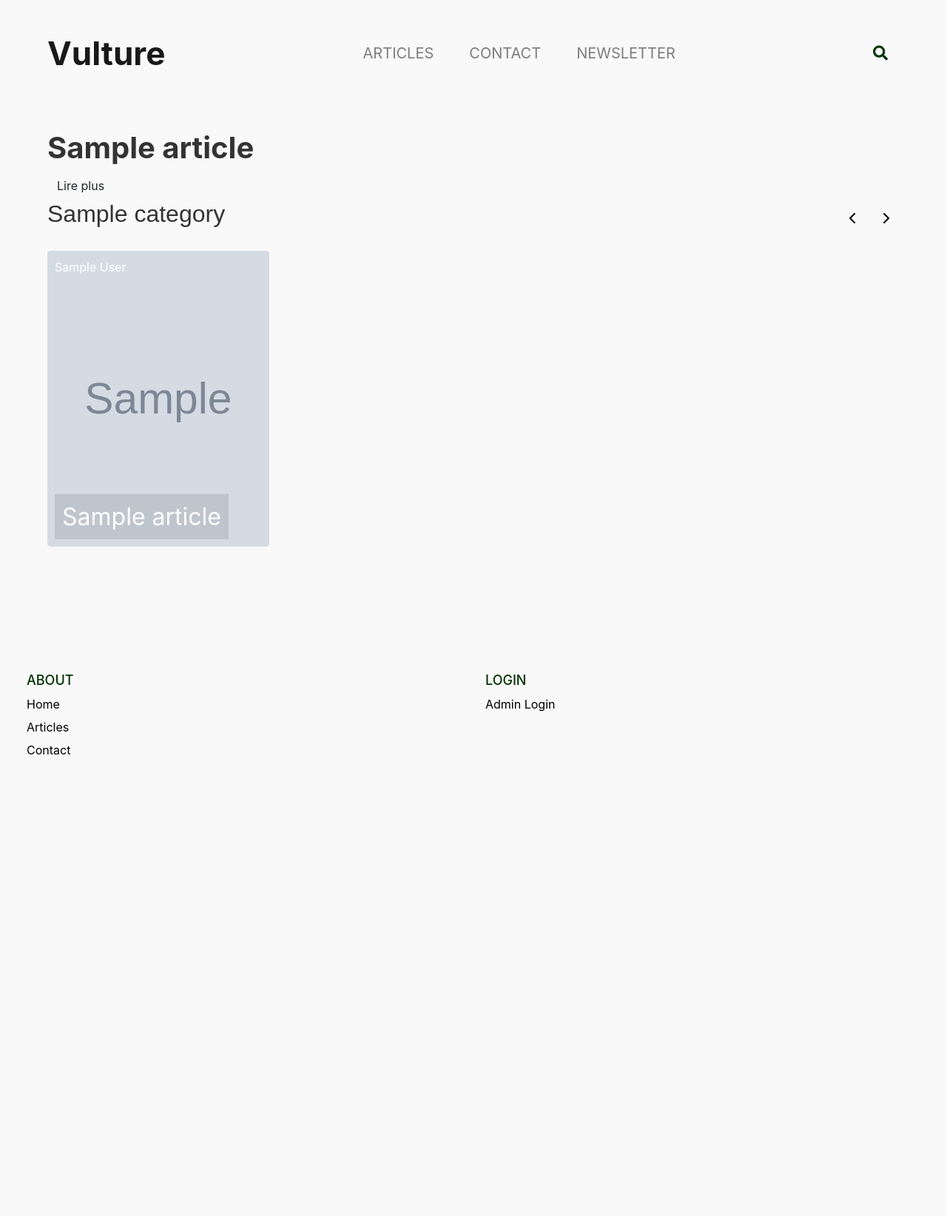
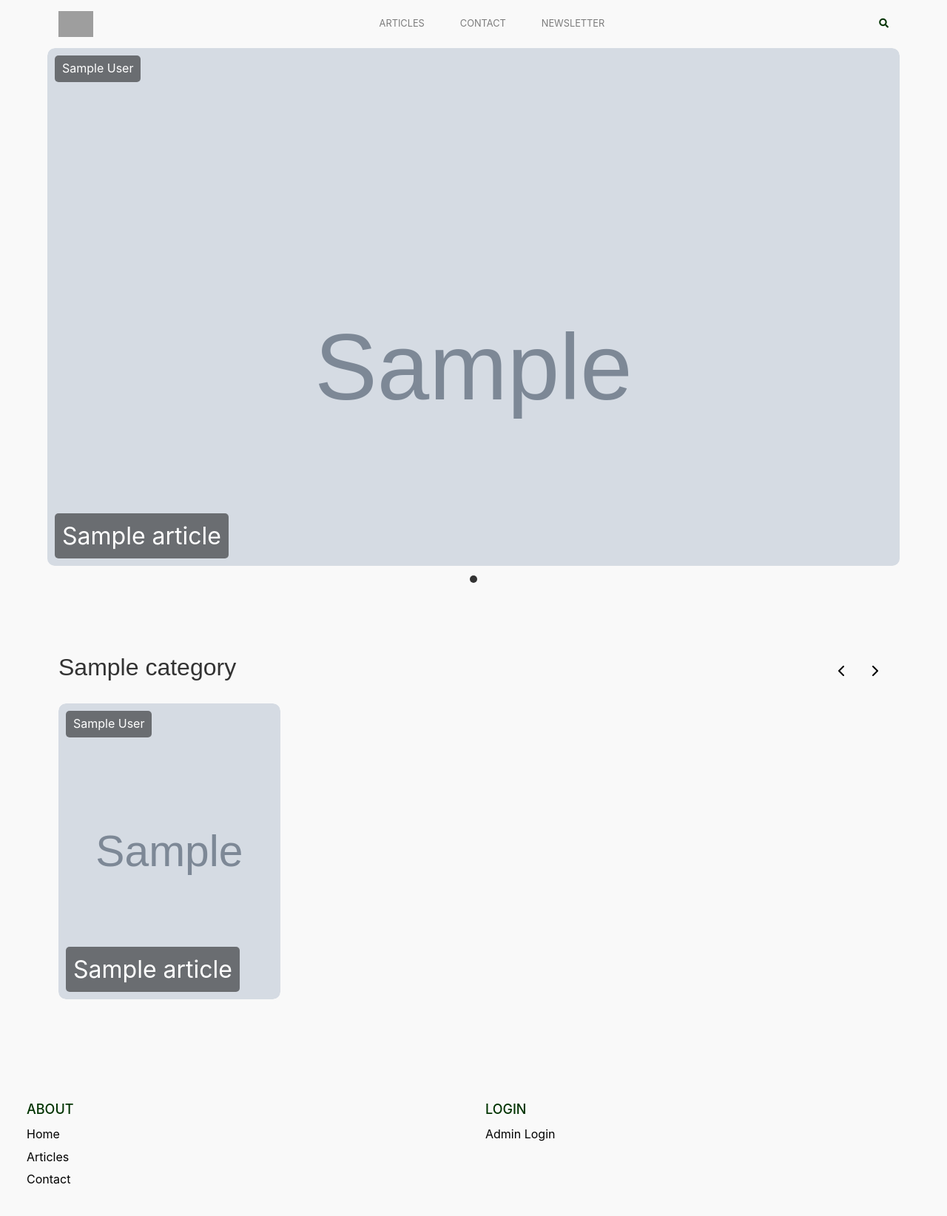
Before and after one commit to vulturescapital/main, a PHP site: page / in a window 1280 px wide. Shown: the whole page at 74% size. Before the commit the page ends 1021 px from the top, so only its background shows below. Run offline with PHP 8.4, Linux system fonts and the light colour scheme; tables that the repository leaves empty or names only in its code hold one stand-in row (values such as "Sample post"); grey boxes marked "Sample" are stand-in pictures; grey boxes are pictures that could not be loaded.

Commit message:
bug fixing on index

```diff
--- a/css/body.css
+++ b/css/body.css
@@ -30,9 +30,8 @@ body {
     flex: 1 0 auto;
 }
 .container {
+    margin-top: 10px;
     width: 90%;
-    padding: 2em 0;
-    margin: 0 auto;
 }
 
 body.light-mode {
--- a/css/header.css
+++ b/css/header.css
@@ -2,25 +2,21 @@
 :root {
     --background-color: #ffffff;
     --text-color-primary: #000000;
-    --text-color-secondary: #666666;
 }
 
-
-/* Header Styles */
-header {
-    color: var(--text-color-light-bis);
+/* Remove default margin and padding from the body */
+body {
+    margin: 0;
     padding: 0;
-    margin: 0;
 }
 
-/* Navbar */
+/* Navbar Styles */
 .navbar {
-    display: flex;
-    justify-content: space-between; /* Space out the items */
-    align-items: center;
+    margin: 0; /* Remove default margin */
+    padding: 0; /* Remove default padding */
     width: 100%;
-    padding: 0;
 }
+
 
 .navbar-brand {
     text-decoration: none;
@@ -44,14 +40,14 @@ header {
     color: var(--text-color-light-bis);
     background-color: transparent;
     text-transform: uppercase;
-    font-size: 1.25rem; /* Increase the font size */
+    font-size: 0.8rem; /* Increase the font size */
     text-decoration: none;
+    padding: 0.5rem 0; /* Adjust padding to bring links closer */
 }
 
 .search-icon .nav-link {
     display: flex; /* Ensure icon is in line */
     align-items: center;
-
 }
 
 /* Search Overlay Styles */
--- a/header.php
+++ b/header.php
@@ -15,6 +15,11 @@
     <link rel="stylesheet" href="../css/body.css">
     <link rel="stylesheet" href="../css/footer.css">
     <link href="https://cdnjs.cloudflare.com/ajax/libs/select2/4.0.13/css/select2.min.css" rel="stylesheet"/>
+    <!-- Flickity CSS -->
+    <link rel="stylesheet" href="https://unpkg.com/flickity@2/dist/flickity.min.css">
+    <!-- Flickity JavaScript -->
+    <script src="https://unpkg.com/flickity@2/dist/flickity.pkgd.min.js"></script>
+
     <link rel="stylesheet" href="https://cdnjs.cloudflare.com/ajax/libs/font-awesome/6.0.0-beta3/css/all.min.css">
     <link rel="stylesheet" href="https://cdnjs.cloudflare.com/ajax/libs/font-awesome/5.15.3/css/all.min.css">
     <link rel="icon" type="image/png" href="../images/logo.png">
@@ -22,8 +27,10 @@
 <body class="d-flex flex-column min-vh-100">
 <header>
     <nav class="navbar navbar-expand-lg navbar-light">
-        <div class="container">
-            <a href="index.php" class="navbar-brand">Vulture</a>
+        <div class="container d-flex justify-content-between align-items-center">
+            <a href="index.php" class="navbar-brand d-flex align-items-center">
+                <img src="./images/logo.jpeg" alt="Vulture Logo" style="height: 35px;">
+            </a>
             <button class="navbar-toggler" type="button" data-toggle="collapse" data-target="#navbarContent"
                     aria-controls="navbarContent" aria-expanded="false" aria-label="Toggle navigation">
                 <span class="navbar-toggler-icon"></span>
@@ -40,6 +47,7 @@
             </div>
         </div>
     </nav>
+
 </header>
 
 <!-- Search Overlay -->
--- a/index.php
+++ b/index.php
@@ -1,12 +1,11 @@
 <?php
 include 'header.php';
-include 'dbconfig.php'; // Assuming your PDO connection is in this file
 
 try {
-    // Récupérer l'article le plus lu
-    $mostReadQuery = "SELECT * FROM article ORDER BY views DESC LIMIT 1";
+    // Récupérer les articles les plus lus
+    $mostReadQuery = "SELECT * FROM article ORDER BY views DESC LIMIT 5";
     $mostReadStmt = $pdo->query($mostReadQuery);
-    $mostReadArticle = $mostReadStmt->fetch(PDO::FETCH_ASSOC);
+    $mostReadArticles = $mostReadStmt->fetchAll(PDO::FETCH_ASSOC);
 
     // Récupérer toutes les catégories
     $categoriesQuery = "SELECT * FROM category";
@@ -41,6 +40,7 @@ try {
     <style>
         .category {
             margin-bottom: 108px;
+            margin-top: 108px;
             position: relative;
             padding-bottom: 10px; /* Add padding bottom to create space */
         }
@@ -79,13 +79,16 @@ try {
             flex: 0 0 auto; /* Prevent flex items from shrinking or growing */
             width: 300px; /* Set fixed width for articles */
             height: 400px; /* Set fixed height for articles */
+            border-radius: 10px;
+            overflow: hidden; /* Ensure the blur effect doesn't overflow */
+            transition: transform 0.3s ease, box-shadow 0.3s ease;
         }
 
         .article img {
             width: 100%;
             height: 100%;
             object-fit: cover;
-            border-radius: 4.5px;
+            border-radius: 10px;
         }
 
         .article .title {
@@ -95,7 +98,8 @@ try {
             left: 10px;
             color: white;
             padding: 5px 10px; /* Adjust padding to fit text */
-            background-color: rgba(0, 0, 0, 0.1); /* Semi-transparent background */
+            background-color: rgba(0, 0, 0, 0.5); /* Semi-transparent background */
+            border-radius: 5px;
         }
 
         .article .author {
@@ -103,7 +107,25 @@ try {
             top: 10px;
             left: 10px;
             color: white;
+            background-color: rgba(0, 0, 0, 0.5); /* Semi-transparent background */
+            padding: 5px 10px;
+            border-radius: 5px;
         }
+
+        .article::before {
+            content: '';
+            position: absolute;
+            top: 0;
+            left: 0;
+            right: 0;
+            bottom: 0;
+            border-radius: 10px;
+            background: radial-gradient(circle, rgba(255, 255, 255, 0) 50%, rgba(0, 0, 0, 0.3) 100%);
+            transition: opacity 0.3s ease;
+            opacity: 0;
+            z-index: -1;
+        }
+
 
         .arrows {
             display: flex;
@@ -154,16 +176,76 @@ try {
             outline: none;
             border: none;
         }
+
+        .gallery-cell {
+            margin-top: 10px;
+            width: 90%;
+            max-height: 700px;
+            margin-right: 10px;
+            position: relative;
+            border-radius: 10px;
+            overflow: hidden; /* Ensure the blur effect doesn't overflow */
+        }
+
+        .gallery-cell img {
+            width: 100%;
+            height: 100%;
+            object-fit: cover;
+            border-radius: 10px;
+        }
+
+        .gallery-cell .author,
+        .gallery-cell .title {
+            position: absolute;
+            color: white;
+            padding: 5px 10px;
+            background-color: rgba(0, 0, 0, 0.5);
+            border-radius: 5px;
+        }
+
+        .gallery-cell .author {
+            top: 10px;
+            left: 10px;
+        }
+
+        .gallery-cell .title {
+            bottom: 10px;
+            left: 10px;
+            font-size: xx-large;
+        }
+
+        .gallery-cell:hover {
+            box-shadow: 0 2.8px 2.2px rgba(0, 0, 0, 0.034),
+            0 6.7px 5.3px rgba(0, 0, 0, 0.048),
+            0 12.5px 10px rgba(0, 0, 0, 0.06),
+            0 22.3px 17.9px rgba(0, 0, 0, 0.072),
+            0 41.8px 33.4px rgba(0, 0, 0, 0.086),
+            0 100px 80px rgba(0, 0, 0, 0.12);
+        }
+
+
     </style>
 </head>
 <body>
+<div class="carousel-wrapper">
+    <div class="gallery js-flickity"
+         data-flickity-options='{ "wrapAround": true, "prevNextButtons": false, "cellAlign": "center" }'>
+        <?php foreach ($mostReadArticles as $article): ?>
+            <div class="gallery-cell">
+                <?php if ($article['image']): ?>
+                    <img src="<?php echo htmlspecialchars($article['image']); ?>"
+                         alt="<?php echo htmlspecialchars($article['name']); ?>"
+                         class="carousel-image">
+                <?php endif; ?>
+                <div class="author"><?php echo htmlspecialchars($article['author']); ?></div>
+                <div class="title"><?php echo htmlspecialchars($article['name']); ?></div>
+            </div>
+        <?php endforeach; ?>
+    </div>
+</div>
+
 <div class="container">
-    <?php if ($mostReadArticle): ?>
-        <section class="hero">
-            <h1><?php echo htmlspecialchars($mostReadArticle['name']); ?></h1>
-            <a href="article.php?id=<?php echo $mostReadArticle['id']; ?>" class="btn">Lire plus</a>
-        </section>
-    <?php endif; ?>
+
 
     <?php foreach ($categories as $category): ?>
         <?php if (isset($articlesByCategory[$category['id']]) && count($articlesByCategory[$category['id']]) > 0): ?>
@@ -207,8 +289,7 @@ try {
         <?php endif; ?>
     <?php endforeach; ?>
 </div>
-<?php include "footer.php"
-?>
+<?php include "footer.php" ?>
 <script>
     function scrollArticlesLeft(element) {
         const articlesDiv = element.closest('.category').querySelector('.articles');
@@ -221,6 +302,61 @@ try {
         console.log("Scrolling right", articlesDiv); // Debugging line
         articlesDiv.scrollBy({left: 300, behavior: 'smooth'});
     }
+
+    document.addEventListener('DOMContentLoaded', () => {
+        var flkty = new Flickity('.main-carousel', {
+            cellAlign: 'center',
+            contain: true,
+            pageDots: true,
+            prevNextButtons: true,
+            wrapAround: true,
+            autoPlay: 3000
+        });
+
+        // Optional: Synchronize dots with Flickity instance
+        const dots = document.querySelectorAll('.dot');
+        flkty.on('change', function (index) {
+            dots.forEach((dot, i) => {
+                dot.classList.toggle('active', i === index);
+            });
+        });
+    });
+    document.addEventListener('DOMContentLoaded', () => {
+        const colorThief = new ColorThief();
+        const images = document.querySelectorAll('.carousel-image');
+
+        images.forEach(image => {
+            if (image.complete) {
+                applyShadow(image);
+            } else {
+                image.addEventListener('load', function () {
+                    applyShadow(image);
+                });
+            }
+        });
+
+        function applyShadow(image) {
+            const dominantColor = colorThief.getColor(image);
+            const boxShadowColor = `rgba(${dominantColor[0]}, ${dominantColor[1]}, ${dominantColor[2]}, 0.5)`;
+            const galleryCell = image.closest('.gallery-cell');
+
+            galleryCell.addEventListener('mouseover', function () {
+                galleryCell.style.boxShadow = `
+                    0 2.8px 2.2px ${boxShadowColor},
+                    0 6.7px 5.3px ${boxShadowColor},
+                    0 12.5px 10px ${boxShadowColor},
+                    0 22.3px 17.9px ${boxShadowColor},
+                    0 41.8px 33.4px ${boxShadowColor},
+                    0 100px 80px ${boxShadowColor}
+                `;
+            });
+
+            galleryCell.addEventListener('mouseout', function () {
+                galleryCell.style.boxShadow = 'none';
+            });
+        }
+    });
+
 </script>
 </body>
 </html>
```
Also changed, not shown: article.php (+3 -8 lines), css/halvorsen.css (+14 -13 lines), images/DALL·E-2024-07-22-16.00.jpeg (deleted).
